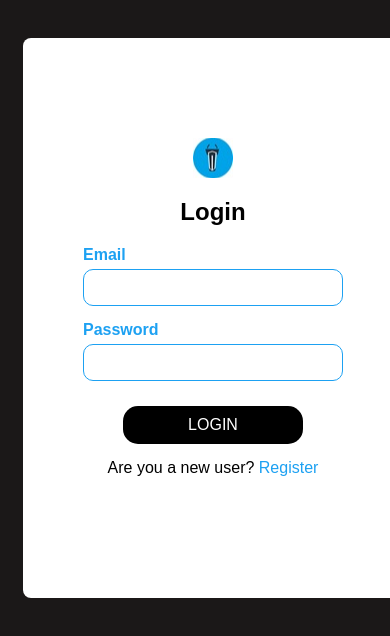
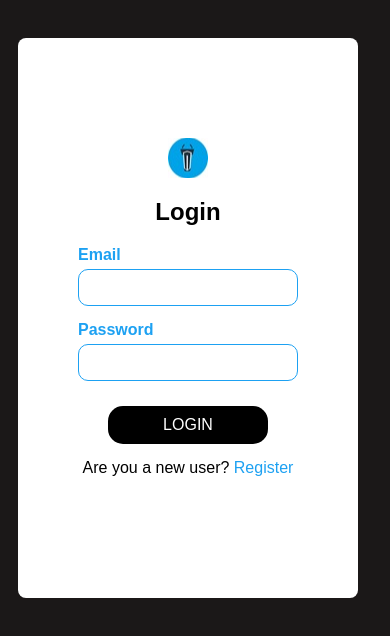
Before and after one commit to Harinlearner/Nebulla_FrontEnd, a React (Vite) app: page / in a window 390 px wide. Shown: the top 636 px of the page. Built offline with nearby package versions, Linux system fonts and the light colour scheme.

Commit message:
Version3

```diff
--- a/src/Create.css
+++ b/src/Create.css
@@ -34,7 +34,7 @@ body{
         padding-top: 50px;
         border-radius: 8px;
         margin-right: 25px;
-        width: 360px;
+        width: 320px;
         height: 560px;
         margin-top: 10px;
         text-align: center;
@@ -128,15 +128,15 @@ body{
 @media screen and (max-width:450px){
     .container2{
         margin-top: 30px;
-        margin-left: 15px;
+        margin-left: 10px;
         background-color: rgb(255, 255, 255);
         padding: 10px;
         padding-top: 100px;
         border-radius: 8px;
-        width: 360px;
+        width: 320px;
         height: 450px;
         text-align: center;
-        margin-right: 25px;
+        margin-right: 95px;
     }
 }
 
--- a/src/UserCreate.jsx
+++ b/src/UserCreate.jsx
@@ -30,6 +30,7 @@ const UpdateUsers = () => {
     }
     return (
         <div className='main1'>
+
             <div className='container1'>
                 <center>
                     <div className="logo"></div>
```
